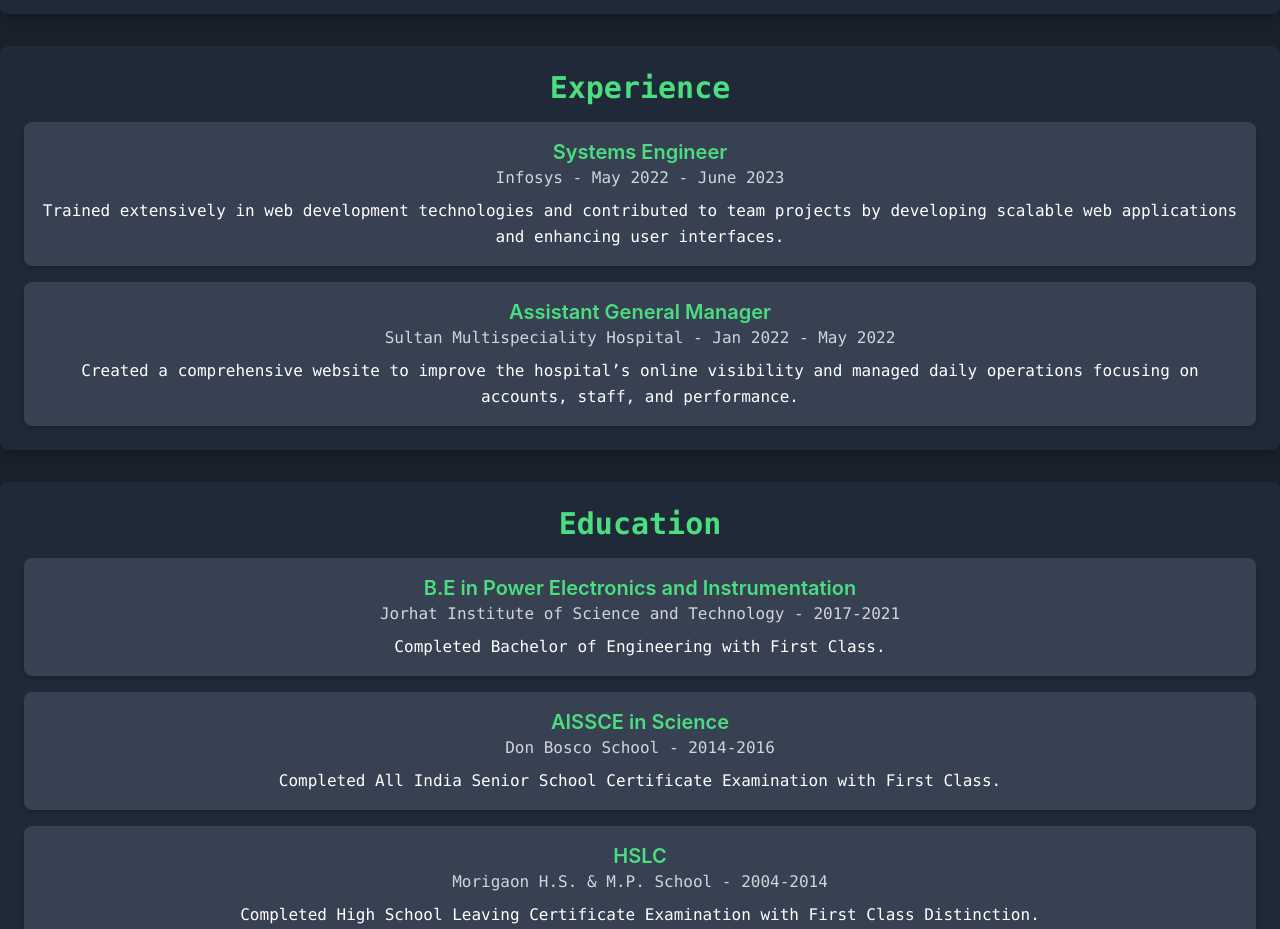
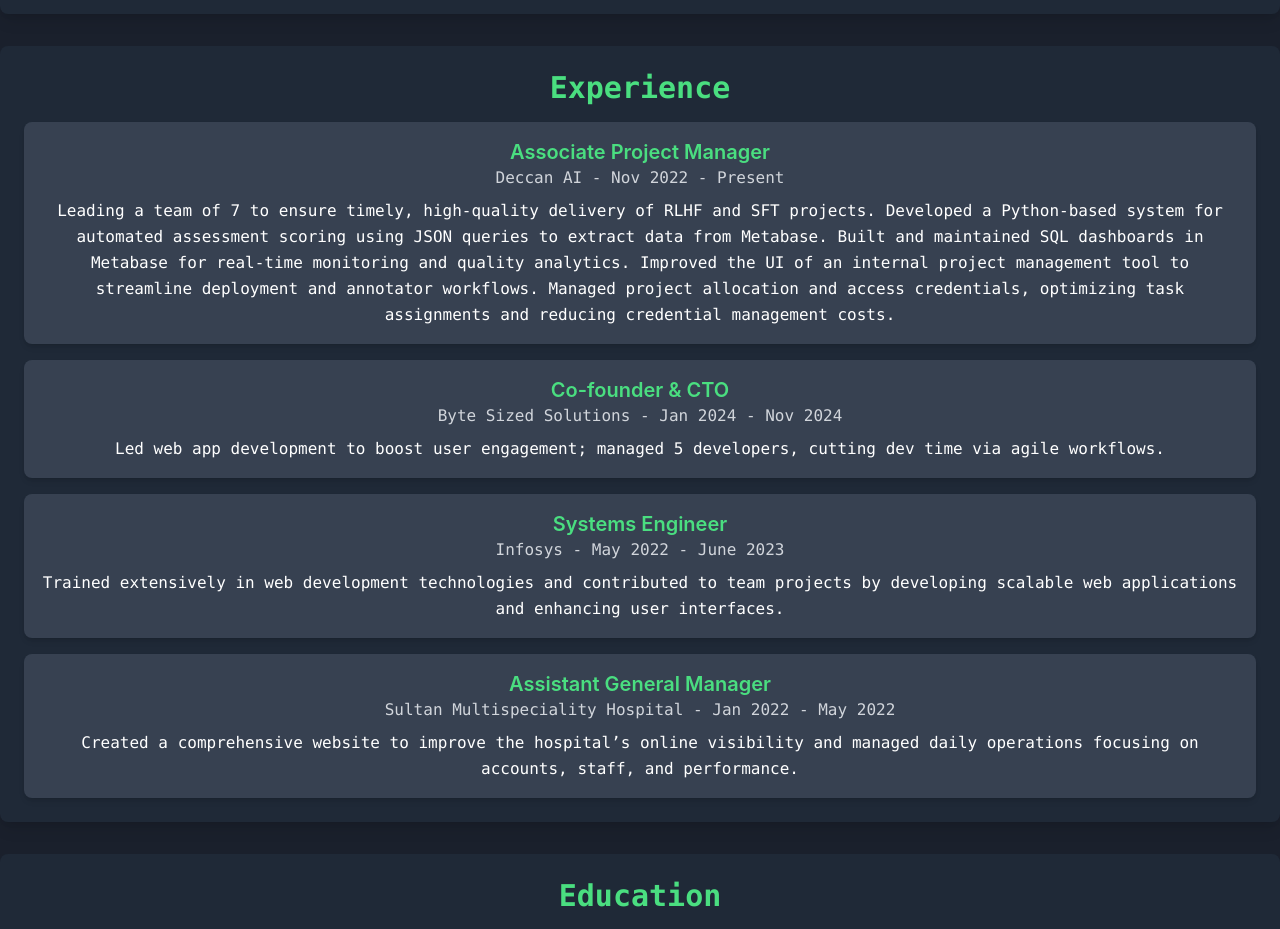
Before and after one commit to Khiyanat-Deori/my-portfolio, a React (Create React App) app: page / in a window 1280 px wide. Shown: the part 1340-2269 px from the top of the page. Built offline with nearby package versions, Linux system fonts and the light colour scheme.

Commit message:
Update: Experience

```diff
--- a/src/components/Experience.js
+++ b/src/components/Experience.js
@@ -2,6 +2,18 @@
 import { useInView } from 'react-intersection-observer';
 
 const experiences = [
+  {
+    role: "Associate Project Manager",
+    company: "Deccan AI",
+    duration: "Nov 2022 - Present",
+    description: "Leading a team of 7 to ensure timely, high-quality delivery of RLHF and SFT projects. Developed a Python-based system for automated assessment scoring using JSON queries to extract data from Metabase. Built and maintained SQL dashboards in Metabase for real-time monitoring and quality analytics. Improved the UI of an internal project management tool to streamline deployment and annotator workflows. Managed project allocation and access credentials, optimizing task assignments and reducing credential management costs."
+  },
+  {
+    role: "Co-founder & CTO",
+    company: "Byte Sized Solutions",
+    duration: "Jan 2024 - Nov 2024",
+    description: "Led web app development to boost user engagement; managed 5 developers, cutting dev time via agile workflows."
+  },
   {
     role: "Systems Engineer",
     company: "Infosys",
@@ -13,7 +25,7 @@
     company: "Sultan Multispeciality Hospital",
     duration: "Jan 2022 - May 2022",
     description: "Created a comprehensive website to improve the hospital’s online visibility and managed daily operations focusing on accounts, staff, and performance."
-  }
+  },
 ];
 
 const Experience = () => {
```
